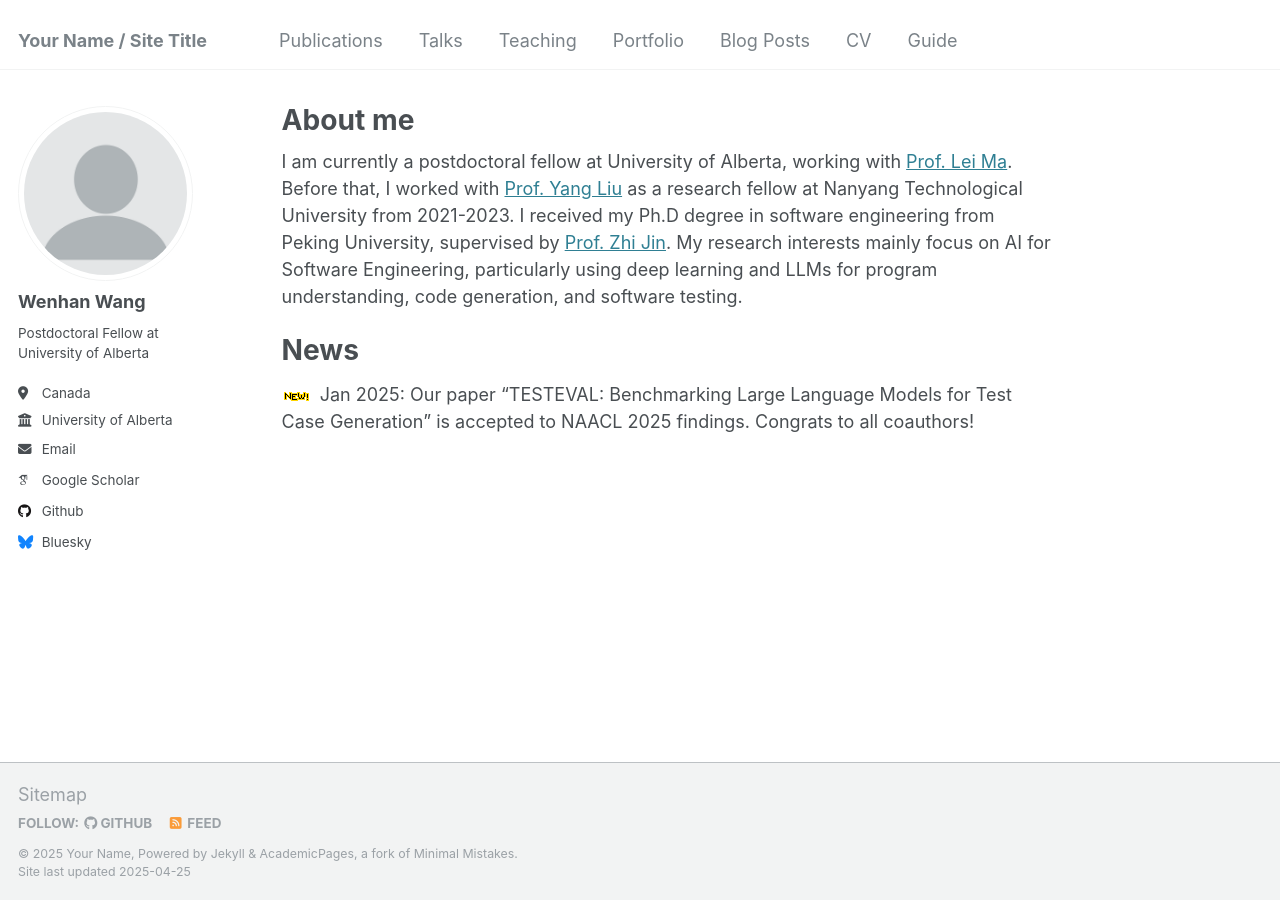
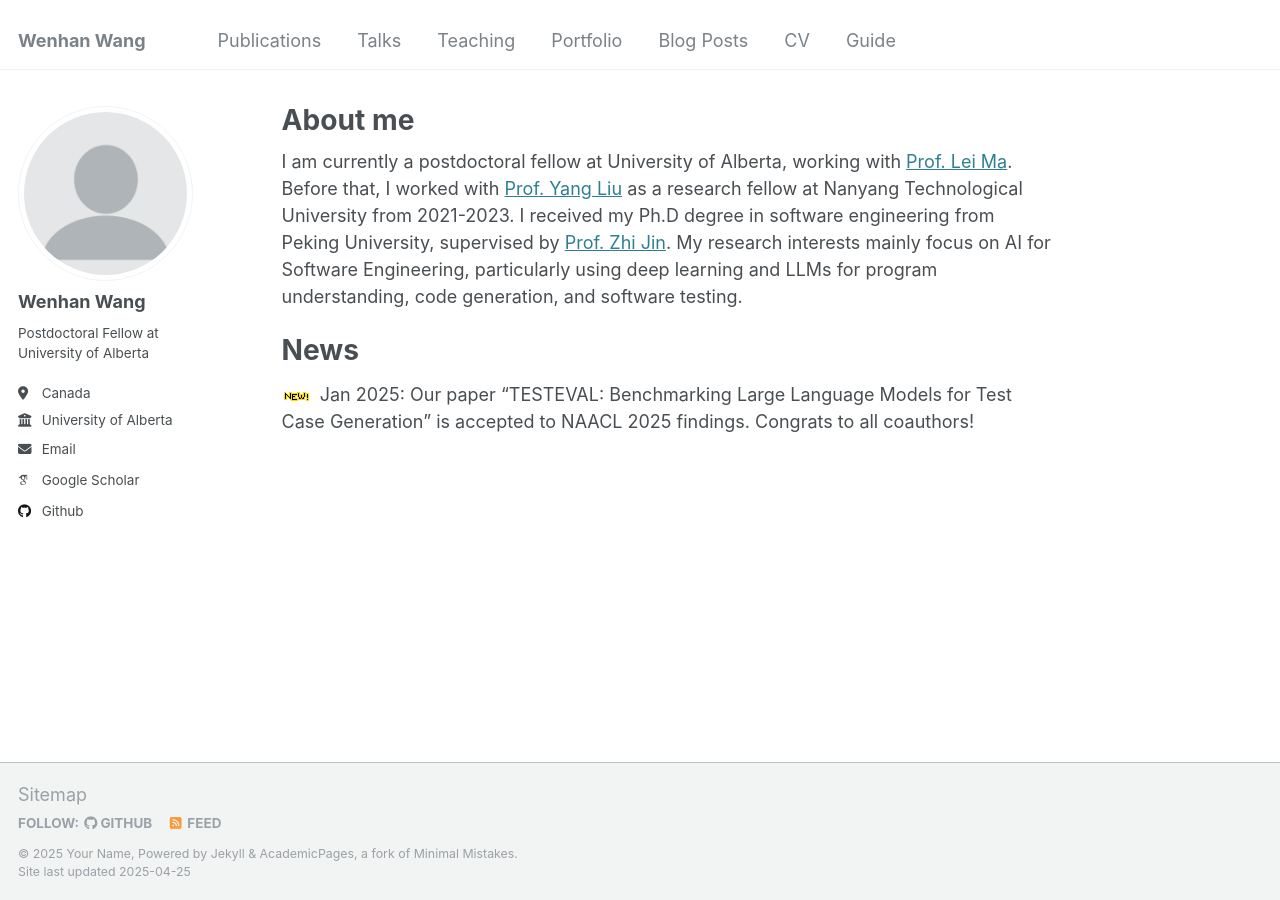
Before and after one commit to jacobwwh/jacobwwh.github.io, a Jekyll site: the page built from _pages/about.md, in a window 1280 px wide. Built offline with Jekyll 4.4.1, drawn with Linux system fonts in a browser that asks for light colours; some web fonts are replaced.

Commit message:
Update _config.yml

```diff
--- a/_config.yml
+++ b/_config.yml
@@ -8,7 +8,7 @@
 
 # Basic Site Settings
 locale                   : "en-US"
-title                    : "Your Name / Site Title"
+title                    : "Wenhan Wang"
 title_separator          : "-"
 name                     : &name "Your Name"
 description              : &description "personal description"
@@ -49,7 +49,7 @@ author:
   stackoverflow    : # User number or user number and name (i.e., use "1" or "1/jeff-atwood")
 
   # Social media
-  bluesky          : "bsky.app" # Replace this with you Bluesky username
+  bluesky          : # Replace this with you Bluesky username
   facebook         : # Username
   flickr           : # Username
   foursquare       : # Username
```
